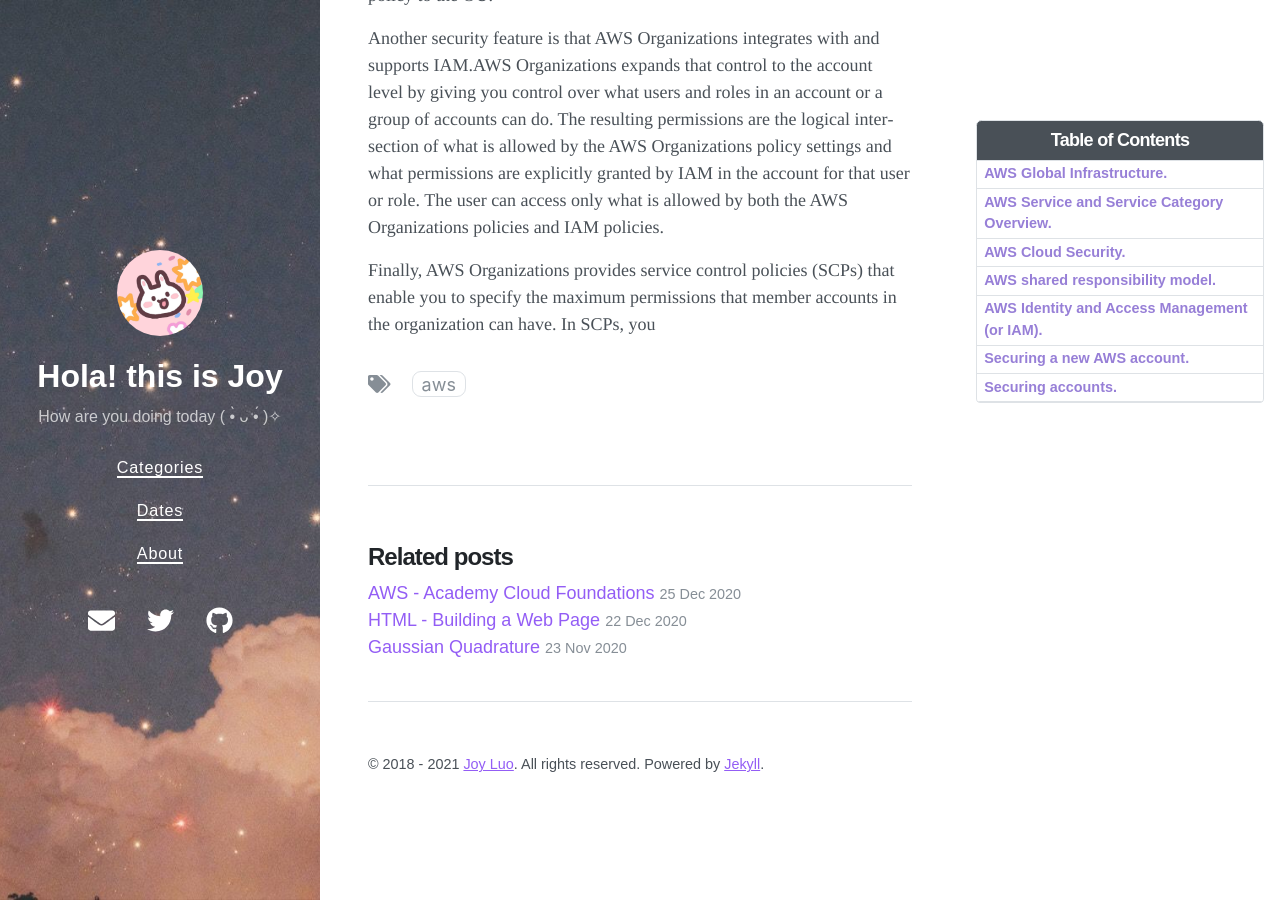
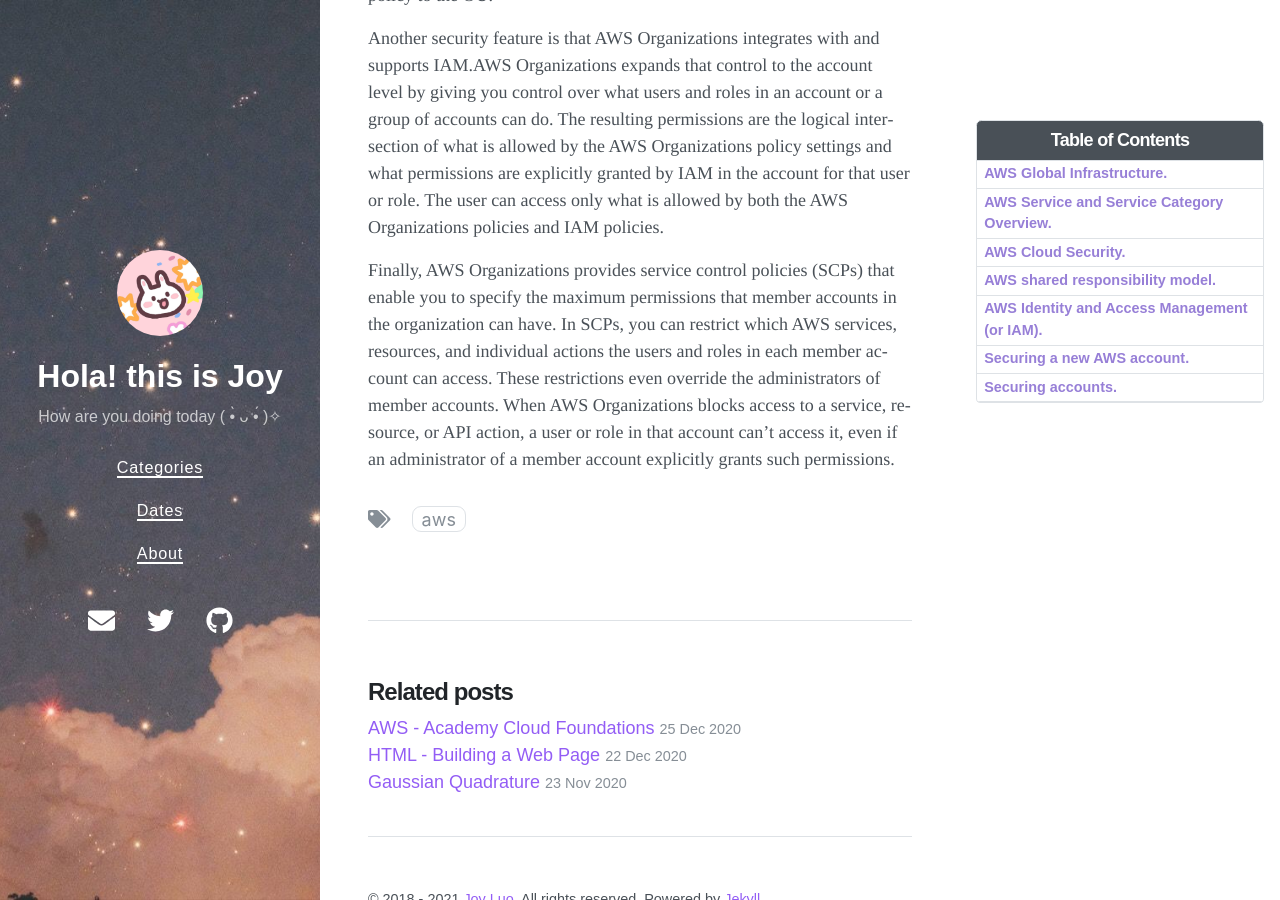
Before and after one commit to Joy3Luo/mathnotes, a Jekyll site: the page built from _posts/2021-01-05-AWS2.md, in a window 1280 px wide and 900 px high, scrolled down 33065 px. Built offline with Jekyll 4.4.1, drawn with Linux system fonts in a browser that asks for light colours; nearby versions of some CDN libraries.

Commit message:
Update 2021-01-05-AWS2.md

```diff
--- a/_posts/2021-01-05-AWS2.md
+++ b/_posts/2021-01-05-AWS2.md
@@ -434,4 +434,4 @@
 
 Another security feature is that AWS Organizations integrates with and supports IAM.AWS Organizations expands that control to the account level by giving you control over what users and roles in an account or a group of accounts can do. The resulting permissions are the logical intersection of what is allowed by the AWS Organizations policy settings and what permissions are explicitly granted by IAM in the account for that user or role. The user can access only what is allowed by both the AWS Organizations policies and IAM policies.
 
-Finally, AWS Organizations provides service control policies (SCPs) that enable you to specify the maximum permissions that member accounts in the organization can have. In SCPs, you
+Finally, AWS Organizations provides service control policies (SCPs) that enable you to specify the maximum permissions that member accounts in the organization can have. In SCPs, you can restrict which AWS services, resources, and individual actions the users and roles in each member account can access. These restrictions even override the administrators of member accounts. When AWS Organizations blocks access to a service, resource, or API action, a user or role in that account can't access it, even if an administrator of a member account explicitly grants such permissions.
```
